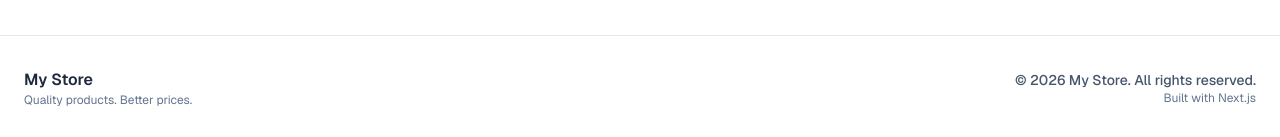
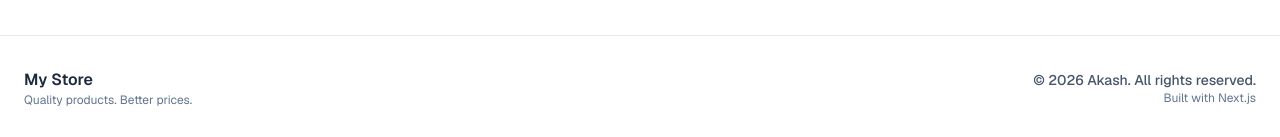
Before and after one commit to akash-hbwsl/my-store, a Next.js app: page / in a window 1280 px wide. Shown: the part 1120-1257 px from the top of the page. Built offline with nearby package versions, Linux system fonts and the light colour scheme; no server answers.

Commit message:
added Akash to footer

```diff
--- a/components/Footer.js
+++ b/components/Footer.js
@@ -5,11 +5,13 @@ export default function Footer() {
         <div className="flex flex-col items-center justify-between gap-3 md:flex-row">
           <div>
             <p className="text-base font-semibold text-slate-800">My Store</p>
-            <p className="text-xs text-slate-500">Quality products. Better prices.</p>
+            <p className="text-xs text-slate-500">
+              Quality products. Better prices.
+            </p>
           </div>
           <div className="text-center md:text-right">
             <p className="text-sm font-medium text-slate-600">
-              &copy; 2026 My Store. All rights reserved.
+              &copy; 2026 Akash. All rights reserved.
             </p>
             <p className="text-xs text-slate-500">Built with Next.js</p>
           </div>
```
